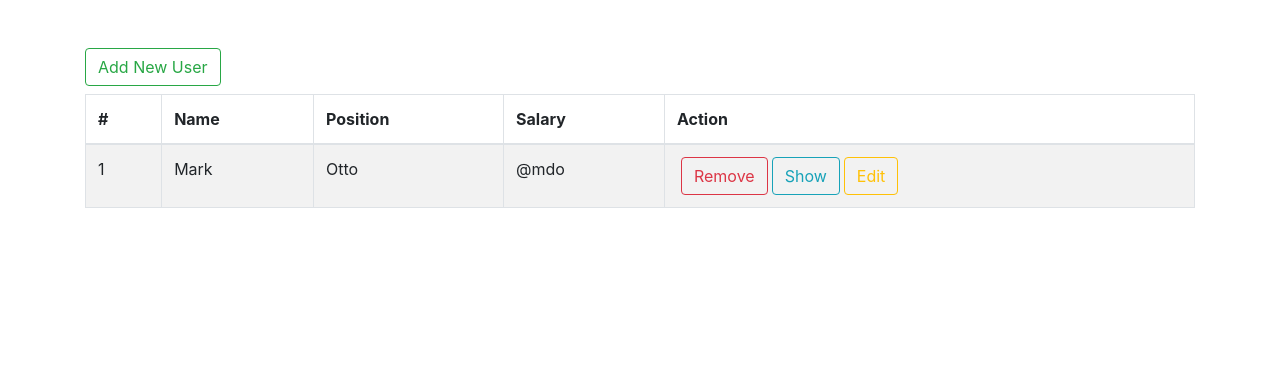
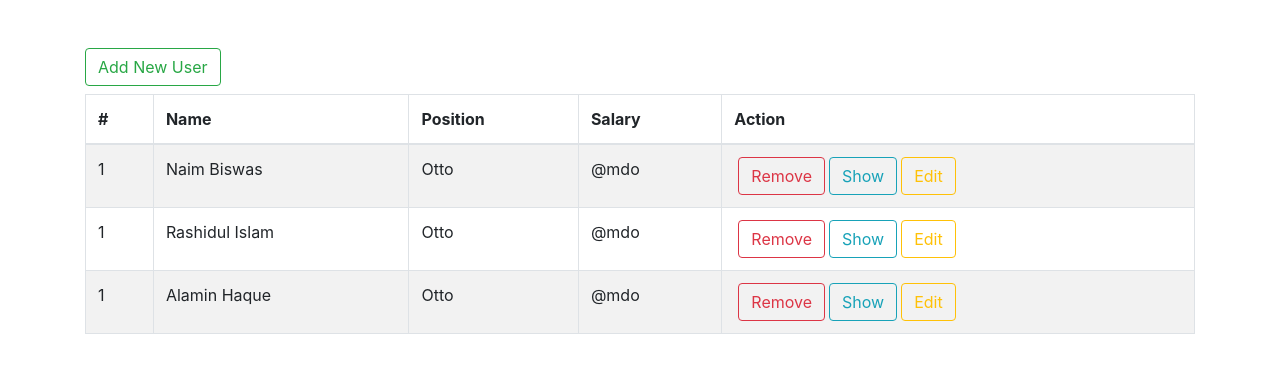
Before and after one commit to NaimBiswas/react-CRUD, a React (Create React App) app: page / in a window 1280 px wide. Shown: the top 372 px of the page. Built offline with nearby package versions, Linux system fonts and the light colour scheme.

Commit message:
shwoing user tr with map

```diff
--- a/src/components/Home.js
+++ b/src/components/Home.js
@@ -20,9 +20,11 @@ const Home = () => {
                   </tr>
                </thead>
                <tbody>
+                  {
+                     users.map(user => [
                         <tr>
                            <td>1</td>
-                     <td>Mark</td>
+                           <td>{user.name}</td>
                            <td>Otto</td>
                            <td>@mdo</td>
                            <td>
@@ -31,7 +33,8 @@ const Home = () => {
                               <Button variant='outline-warning  ml-1 btn-md'>Edit</Button>
                            </td>
                         </tr>
-
+                     ])
+                  }
                </tbody>
             </Table>
          </div>
```
Also changed, not shown: 1 other file (tests, documents, lock files or other folders). Lines whose indentation alone changed are shown as unchanged.
